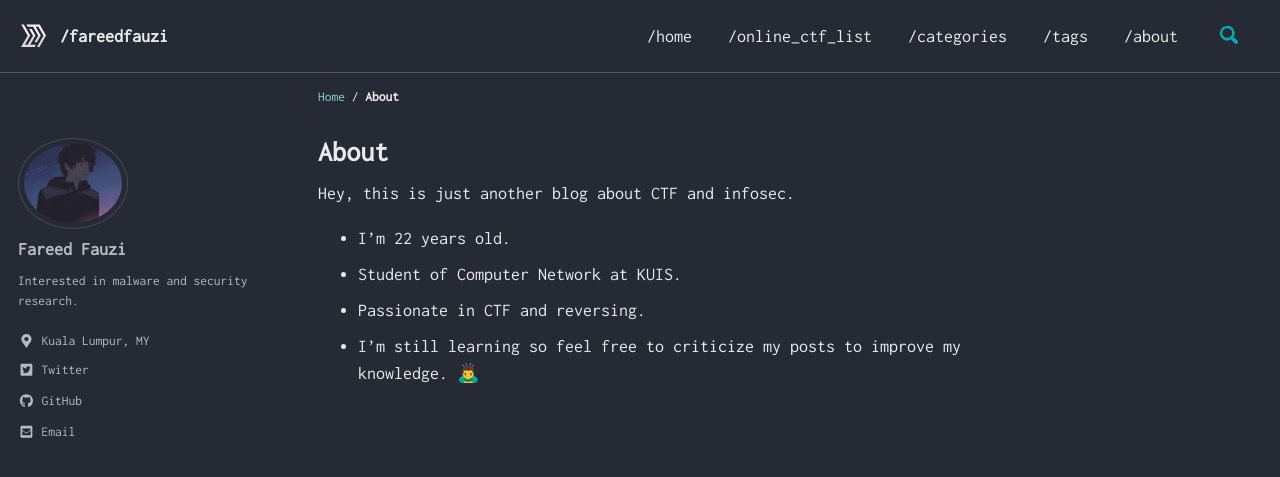
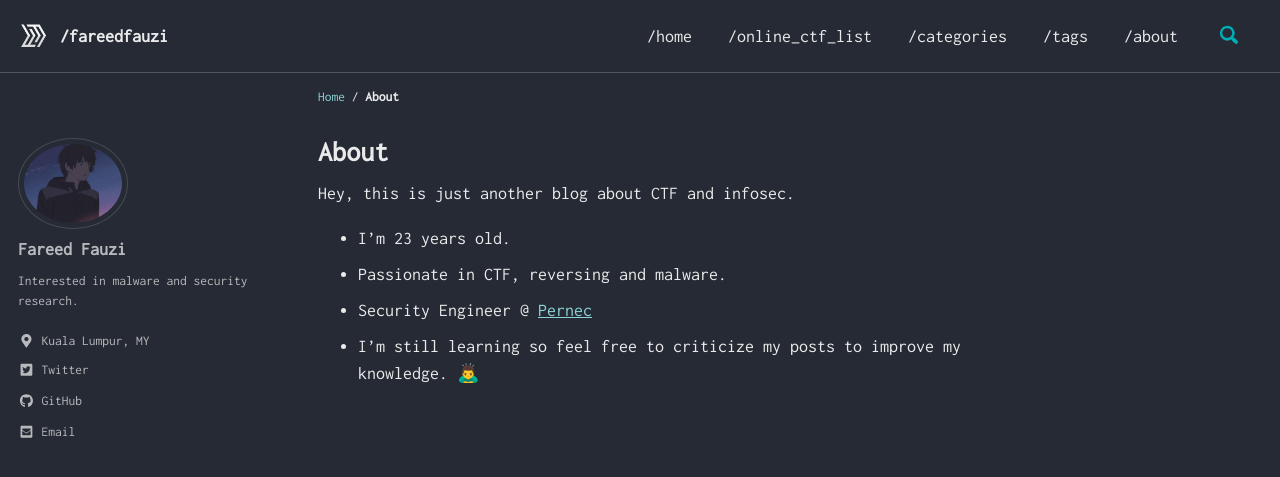
Before and after one commit to spiritedwolf/fareedfauzi.github.io, a Jekyll site: the page built from _pages/about.md, in a window 1280 px wide and 900 px high. Shown: the top 477 px of the window. Built offline with Jekyll 4.4.1, drawn with Linux system fonts in a browser that asks for light colours; cached includes are drawn as plain includes.

Commit message:
Update about.md

```diff
--- a/_pages/about.md
+++ b/_pages/about.md
@@ -7,7 +7,7 @@ author_profile: true
 
 Hey, this is just another blog about CTF and infosec.
 
-- I'm 22 years old.
-- Student of Computer Network at KUIS.
-- Passionate in CTF and reversing.
+- I'm 23 years old.
+- Passionate in CTF, reversing and malware.
+- Security Engineer @ [Pernec](https://www.pernec.com.my/)
 - I'm still learning so feel free to criticize my posts to improve my knowledge. 🙇‍♂️
```
